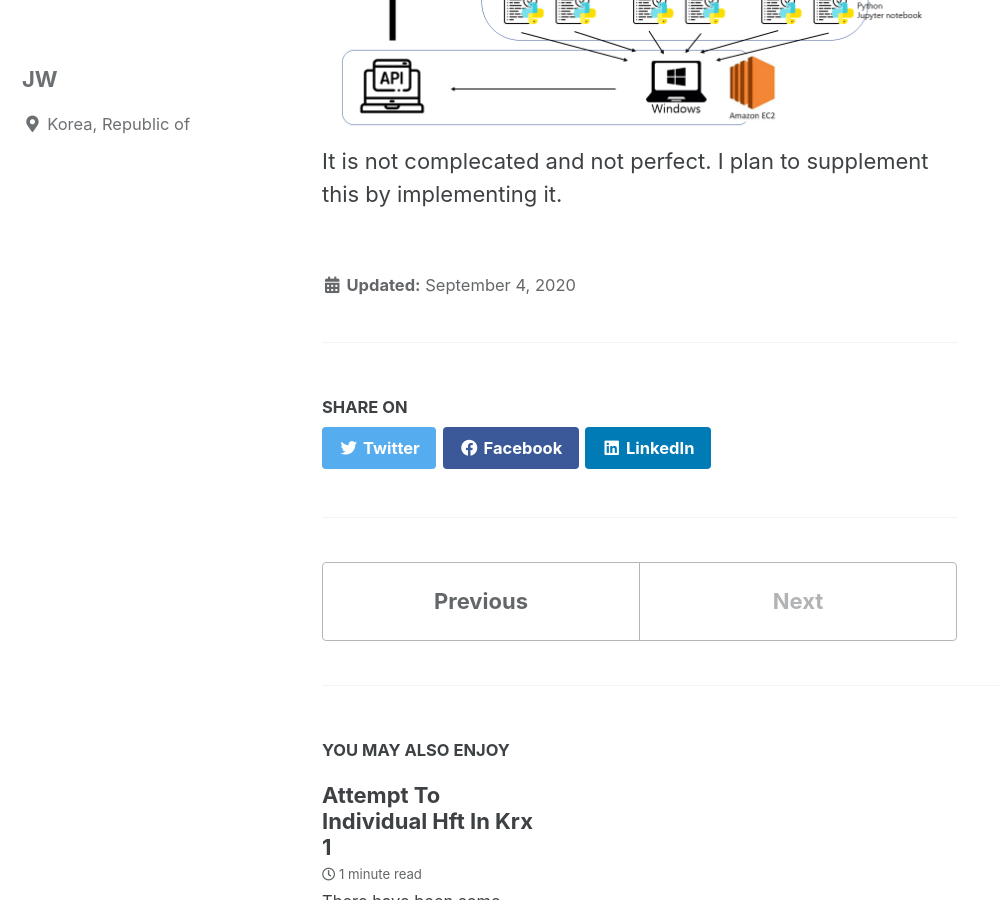
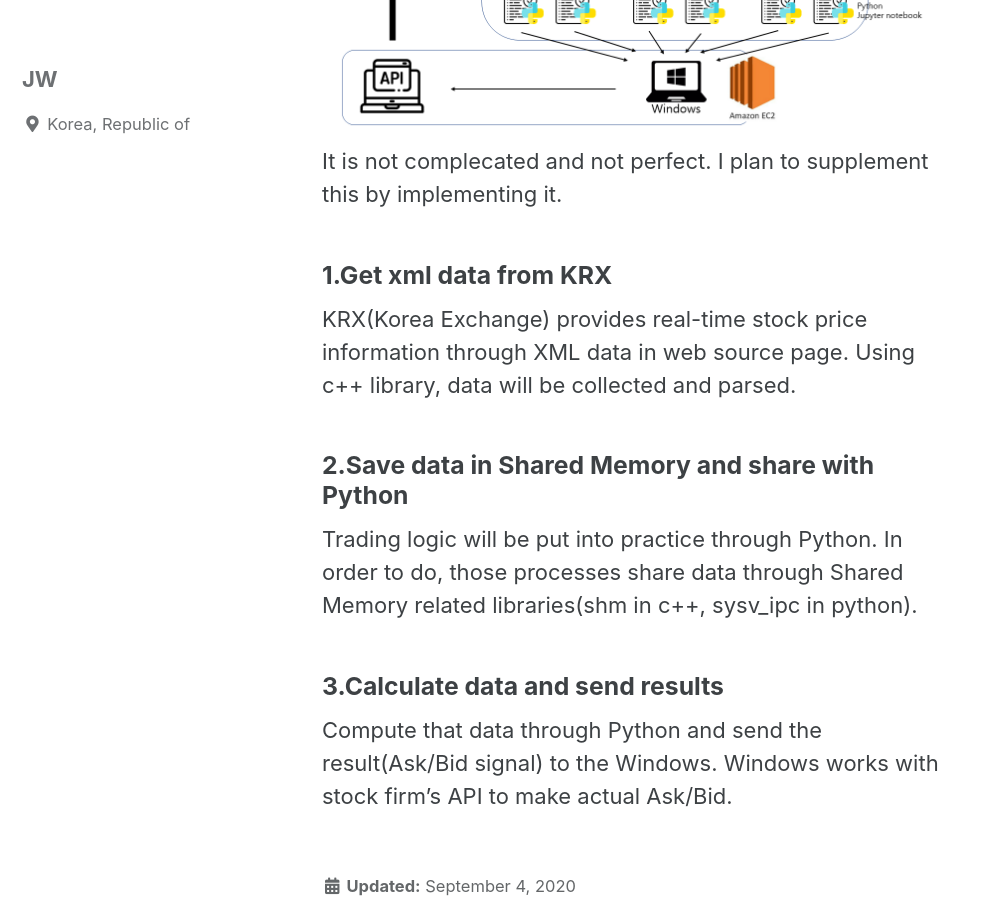
Before and after one commit to jwengr/jwenger.github.io, a Jekyll site: the page built from _posts/2020-09-04-attempt-to-individual-hft-in-krx-2.md, in a window 1280 px wide and 900 px high, scrolled down 479 px. Shown: the whole window, without its empty margins (0-999 px from the left). Built offline with Jekyll 4.4.1, drawn with Linux system fonts in a browser that asks for light colours; cached includes are drawn as plain includes.

Commit message:
Update 2020-09-04-attempt-to-individual-hft-in-krx-2.md

```diff
--- a/_posts/2020-09-04-attempt-to-individual-hft-in-krx-2.md
+++ b/_posts/2020-09-04-attempt-to-individual-hft-in-krx-2.md
@@ -5,3 +5,12 @@ In this page, I'll explain my HFT trading flow.
 The flow likes this.
 ![flow](/assets/img/flow.png)
 It is not complecated and not perfect. I plan to supplement this by implementing it.
+
+### 1.Get xml data from KRX
+KRX(Korea Exchange) provides real-time stock price information through XML data in web source page. Using c++ library, data will be collected and parsed.
+
+### 2.Save data in Shared Memory and share with Python
+Trading logic will be put into practice through Python. In order to do, those processes share data through Shared Memory related libraries(shm in c++, sysv_ipc in python).
+
+### 3.Calculate data and send results
+Compute that data through Python and send the result(Ask/Bid signal) to the Windows. Windows works with stock firm's API to make actual Ask/Bid.
```
